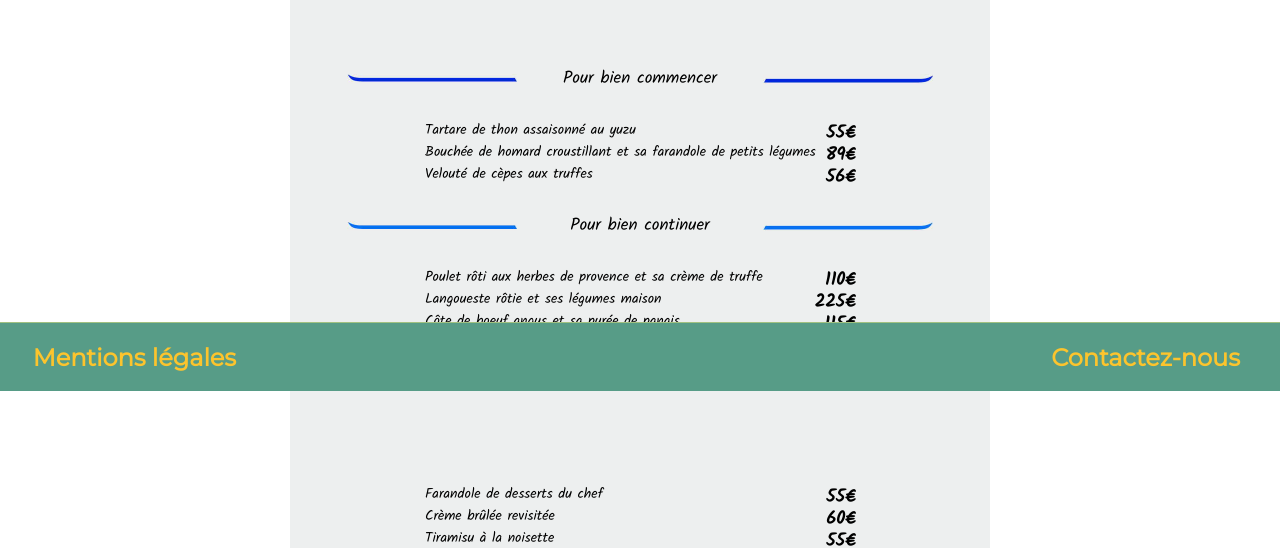
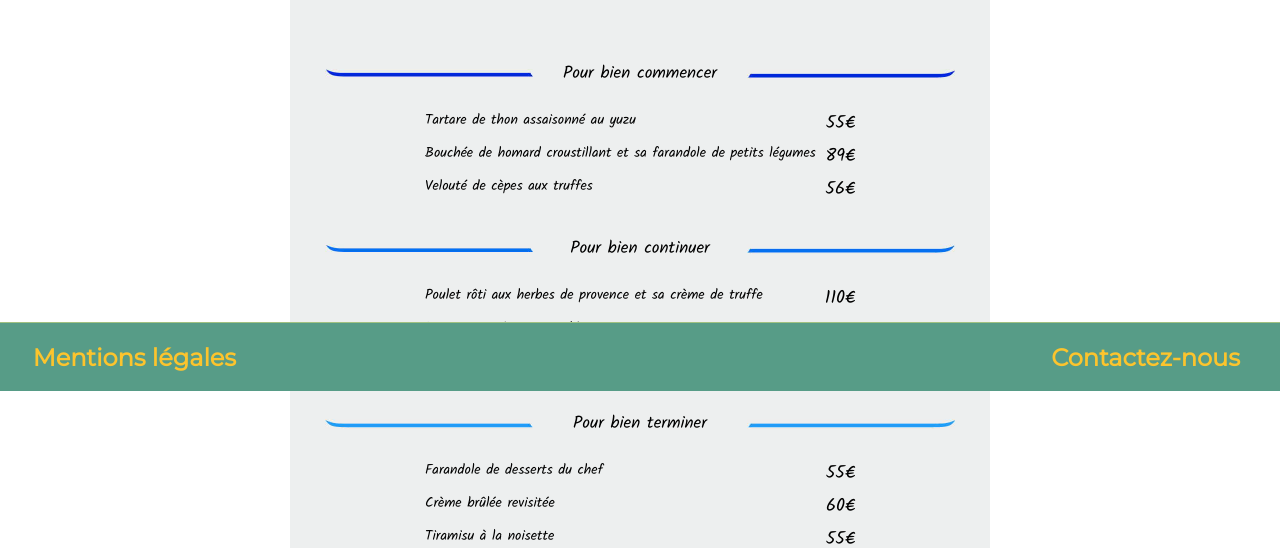
Before and after one commit to Karimachoui/oh-my-food, a plain HTML site: page html/menu3.html in a window 1280 px wide. Shown: the part 409-957 px from the top of the page. Drawn offline with Linux system fonts and the light colour scheme.

Commit message:
md  menu 3 dimensions ok

```diff
--- a/html/menu3.html
+++ b/html/menu3.html
@@ -40,7 +40,7 @@
 
                 </section>
 
-                <section class="menu__trio starter--three trio--three">
+                <section class="menu__trio trio--three">
 
                     <img class="trio__image--L" src="../images/3-starter-L.jpg" alt="trait">
                     <h3 class="trio__title">Pour bien commencer</h3>
@@ -62,7 +62,7 @@
 
                 </div>
 
-                <section class="menu__trio dish--three trio--three">
+                <section class="menu__trio trio--three">
 
                     <img class="trio__image--L" src="../images/3-dish-L.jpg" alt="trait">
                     <h3 class="trio__title">Pour bien continuer</h3>
@@ -84,7 +84,7 @@
 
                 </div>
 
-                <section class="menu__trio dessert--three trio--three">
+                <section class="menu__trio trio--three">
 
                     <img class="trio__image--L" src="../images/3-dessert-L.jpg" alt="trait">
                     <h3 class="trio__title">Pour bien terminer</h3>
--- a/sass/base/_menus.scss
+++ b/sass/base/_menus.scss
@@ -21,7 +21,6 @@
     grid-template-columns: (15% 70% 15%);
     display: grid;
     text-align: center;
-    width: 100%;
 }
 
 .trio__title{
@@ -36,22 +35,17 @@
     font-size: 18px;
 }
 
-/*-----GROUPE-----*/
-
-
-
 .price{
-    font-weight: bold;
     text-align: center;
 }
 
-/*-----HEADER-----*/
+/*----- HEADER -----*/
 
 .menu__heading{
     margin: auto;
 }
 
-/*-----IMAGES-----*/
+/*----- TRAITS -----*/
 
 .trio__image--L, .trio__image--R{
     width: 50px;
--- a/sass/base/_responsive.scss
+++ b/sass/base/_responsive.scss
@@ -1,10 +1,10 @@
-/*---------------------*/
-/*---MINIMUM---650PX---*/
-/*---------------------*/
+/*--------------------------*/
+/*--- MINIMUM --- 650PX ---*/
+/*------------------------*/
 
 @media only screen and (min-width: 650px){
 
-/*---HEADER---GENERAL---*/
+/*--- HEADER --- GENERAL ---*/
 
     body .header__heading{
         height: 123px;
@@ -14,7 +14,7 @@
         font-size: 50px;
     }
 
-/*---FOOTER---GENERAL---*/
+/*--- FOOTER --- GENERAL ---*/
 
     body .foo{
         height: 68px;
@@ -24,7 +24,7 @@
         }
     }
 
-/*---ACCUEIL---MAIN---*/
+/*--- ACCUEIL --- MAIN ---*/
 
     #container{
         display: flex;
@@ -36,7 +36,7 @@
         grid-template-rows: (50px 385px 45px 385px 150px 70px);
     }
 
-/*---ACCUEIL---CARTES---*/
+/*--- ACCUEIL --- CARTES ---*/
 
     .card{
         width: 270px;
@@ -44,7 +44,7 @@
         margin: inherit;
     }
 
-/*---ACCUEIL---1ERE-CARTE---*/
+/*--- ACCUEIL --- CARTE 1 ---*/
 
     .card--one{
         grid-row: 2;
@@ -68,7 +68,7 @@
         width: 115px;
     }
 
-/*---ACCUEIL---2EME-CARTE---*/
+/*--- ACCUEIL --- CARTE 2 ---*/
 
     .card--two{
         grid-row: 2;
@@ -83,7 +83,7 @@
         margin-top: -10px;
     }
 
-/*---ACCUEIL---3EME-CARTE---*/
+/*--- ACCUEIL --- CARTE 3 ---*/
 
     .card--three{
         grid-row: 4;
@@ -98,7 +98,7 @@
         margin-top: inherit;
     }
 
-/*---ACCUEIL---4EME-CARTE---*/
+/*--- ACCUEIL --- CARTE 4 ---*/
 
     .card--four{
         grid-row: 4;
@@ -112,7 +112,7 @@
         font-size: 35px;
     }
 
-/*---ACCUEIL---BOUTON---*/
+/*--- ACCUEIL --- BOUTON ---*/
 
     #container #prochainement{
         grid-row: 5;
@@ -128,7 +128,7 @@
         }
     }
 
-/*---MENUS---GENERAL---*/
+/*--- MENUS --- GENERAL ---*/
 
     .nom__restaurant{
         text-align: center;
@@ -159,7 +159,9 @@
         margin: 0;
     }
 
-/*---MENU---ONE---*/
+/*------ MENU 1 ------*/
+
+/*--- ARTICLE --- HEADER ---*/
 
     .heading--one .heading__image{
         width: 60px;
@@ -170,6 +172,8 @@
         font-size: 38px;
         margin: 20px auto 5px;
     }
+
+/*--- TRIO ---*/
 
     .menu--one .menu__trio{
         grid-template-columns: (33% 34% 33%);
@@ -182,6 +186,8 @@
         height: 23%;
     }
 
+/*--- PLATS ---*/
+
     .menu--one .line{
         width: 78%;
     }
@@ -193,6 +199,8 @@
     .menu__dessert .meal--one--two{
         margin-bottom: 10px;
     }
+
+/*--- ARTICLE --- FOOTER ---*/
 
     .menu--one .foo--one{
         margin: -40px auto 25px;
@@ -207,16 +215,20 @@
         font-size: 30px;
     }
 
-/*---MENU---TWO---*/
+/*------ MENU 2 ------*/
 
     #menu--two{
         padding: inherit;
     }
 
+/*--- ARTICLE --- HEADER ---*/
+
     #menu--two .heading__title{
         font-size: 30px;
         margin: 95px 0px 80px;
     }
+
+/*--- TRIO ---*/
 
     #menu--two .menu__trio{
         width: 92%;
@@ -225,13 +237,15 @@
     }
 
     .menu__trio #title--two{
-        font-size: 16px;
+        font-size: 15px;
     }
 
     #menu--two .trio__image--L, #menu--two .trio__image--R{
         width: 100%;
         height: 75%;
     }
+
+/*--- PLATS ---*/
 
     #menu--two .line{
         width: 435px;
@@ -250,21 +264,25 @@
     #menu--two .menu__dish{margin-bottom: 45px;}
     #menu--two .menu__dessert{margin-bottom: 45px;}
 
-/*---MENU---THREE---*/
+/*------ MENU 3 ------*/
 
     #menu--three{
         padding: inherit;
     }
 
+/*--- ARTICLE --- HEADER ---*/
+
     #menu--three .heading--three .heading__title{
         font-size: 50px;
         font-weight: 800;
-        margin: 85px auto 50px;
+        margin: 85px auto 45px;
     }
+/*--- TRIO ---*/
 
     #menu--three .menu__trio{
         width: 90%;
-        grid-template-columns: (34% 32% 34%);
+        grid-template-columns: (33% 34% 33%);
+        margin-bottom: 5px;
     }
 
     #menu--three .menu__trio .trio__title{
@@ -273,13 +291,15 @@
     }
 
     #menu--three .trio__image--L, #menu--three .trio__image--R{
-        width: 170px;
+        width: 100%;
         height: 10px;
     }
 
+/*--- PLATS ---*/
+
     #menu--three .line{
         width: 430px;
-        margin-bottom: -7px;
+        margin-bottom: 4px;
     }
 
     #menu--three .meal--three{
@@ -288,6 +308,7 @@
 
     .price--three{
         font-size: 18px;
+        font-weight: normal;
     }
 
     .starter--three, .dish--three{
@@ -295,15 +316,19 @@
     }
 
     .dessert--three{
-        margin-bottom: 80px;
+        margin-bottom: 70px;
     }
 
-/*---MENU---FOUR---*/
+/*------ MENU 4 ------*/
+
+/*--- ARTICLE --- HEADER ---*/
 
     #menu--four .heading--four .heading__title{
         font-size: 55px;
         margin: 40px auto 40px;
     }
+
+/*--- TRIO ---*/
 
     #menu--four .menu__trio{
         width: 95%;
@@ -320,6 +345,8 @@
         width: 100%;
         height: 10px;
     }
+
+/*--- PLATS ---*/
 
     .starter--four, .dish--four{
         margin-bottom: 5px;
```
Also changed, not shown: sass/style.css, 1 other file.
